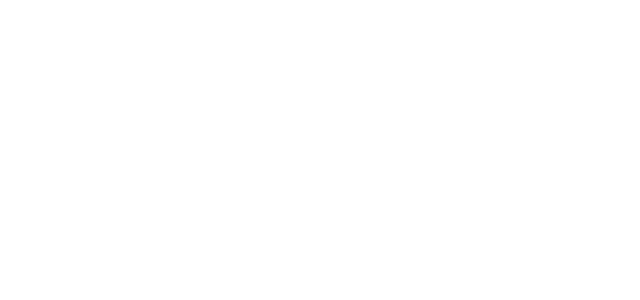
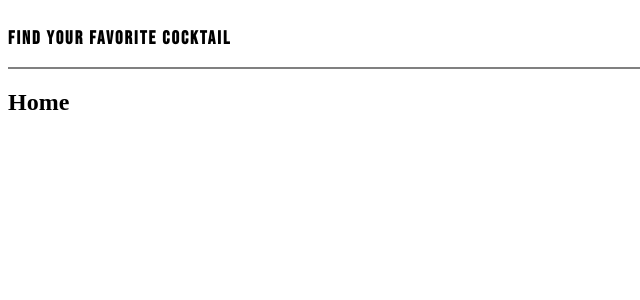
Before and after one commit to pistaacademy/RTK-cocktail, a React (Create React App) app: page / in a window 1280 px wide. Shown: the top 300 px of the page, without its empty margins (0-640 px from the left). Built offline with nearby package versions, Linux system fonts and the light colour scheme.

Commit message:
Session-2

```diff
--- a/src/components/Header.jsx
+++ b/src/components/Header.jsx
@@ -0,0 +1,13 @@
+import React from "react";
+
+import styles  from './Header.module.css';
+
+const Header  = () => {
+    return (
+        <div className={styles.header}>
+            <h3 className={styles.header_title}>Find Your Favorite Cocktail</h3>
+        </div>
+    )
+}
+
+export default Header;
--- /dev/null
+++ b/src/components/Header.module.css
@@ -0,0 +1,11 @@
+@import url('https://fonts.googleapis.com/css2?family=Bebas+Neue&display=swap');
+
+.header {
+    height: 5vh;
+    border-bottom: 2px solid gray;
+}
+
+.header_title {
+    font-family: 'Bebas Neue', cursive;
+    letter-spacing: 2px;
+}
--- a/src/index.js
+++ b/src/index.js
@@ -1,9 +1,23 @@
 import React from 'react';
 import ReactDOM from 'react-dom/client';
+import {createBrowserRouter,RouterProvider,} from "react-router-dom";
 import './index.css';
-import App from './App';
+import Home from './pages';
+import SingleCocktail from './pages/SingleCocktail';
+
+
+const router = createBrowserRouter([
+    {
+      path: "/",
+      element: <Home />,
+    },
+    {
+        path: "/cocktail/:id",
+        element: <SingleCocktail />,
+      },
+  ]);
 
 const root = ReactDOM.createRoot(document.getElementById('root'));
 root.render(
-    <App />
+    <RouterProvider router={router} />
 );
--- a/src/pages/index.jsx
+++ b/src/pages/index.jsx
@@ -1,8 +1,12 @@
 import React from "react";
+import Header from "../components/Header";
+
+import styles from './index.module.css';
 
 const Home  = () => {
     return (
-        <div>
+        <div className={styles.home}>
+            <Header />
             <h2>Home</h2>
         </div>
     )
--- /dev/null
+++ b/src/pages/index.module.css
@@ -0,0 +1,4 @@
+.home {
+    width: 100vw;
+    overflow-x: hidden;
+}
--- /dev/null
+++ b/src/redux/features/cocktailSlice.js
@@ -0,0 +1,6 @@
+import { createSlice, createAsyncThunk } from "@reduxjs/toolkit";
+
+export const fetchCocktails = createAsyncThunk("cocktails/fetchCocktails", async () => {
+    return fetch("https://thecocktaildb.com/api/json/v1/1/search.php?s="
+    ).then((res)=> res.json());
+})
```
Also changed, not shown: src/redux/store.js (added).
